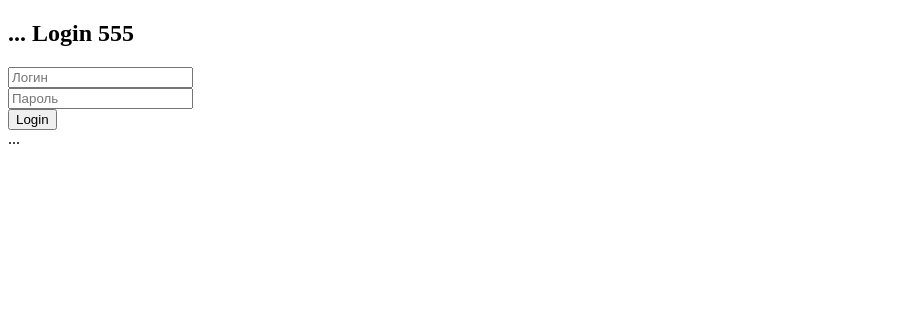
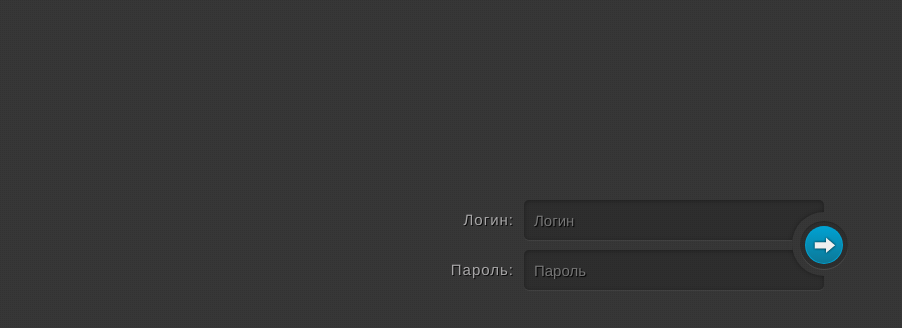
Before and after one commit to Nikita-Seomin/MVD, a React (Create React App) app in the folder Frontend/: page /Auth in a window 1280 px wide. Shown: the top 328 px of the page, without its empty margins (0-902 px from the left). Built offline with nearby package versions, Linux system fonts and the light colour scheme; no server answers.

Commit message:
css style for auth

```diff
--- a/Frontend/src/Components/LoginPage/Login.jsx
+++ b/Frontend/src/Components/LoginPage/Login.jsx
@@ -1,4 +1,5 @@
 import React from 'react';
+import classes from "./Login.module.css"
 import {Formik, Form, Field, ErrorMessage} from "formik";
 import * as Yup from "yup";
 import {loginAxiosAPI} from "../../AxiosAPI/AxiosAPI";
@@ -12,21 +13,19 @@ const validateLoginForm = values => {
     return errors;
 };
 
-const validationSchemaLoginForm = Yup.object().shape( {
+const validationSchemaLoginForm = Yup.object().shape({
 
     password: Yup.string()
-        .min( 0, "Поле должно содержать символы" )
-        .max( 30, "Поле не должно быть больше 30 символов" )
-        .required( "Поле должно содержать символы" )
-} );
+        .min(0, "Поле должно содержать символы")
+        .max(30, "Поле не должно быть больше 30 символов")
+        .required("Поле должно содержать символы")
+});
 
 
 const Login = (props) => {
 
     return (
         <div>
-            <h2> ... Login 555 </h2>
-
             <Formik
                 initialValues={{
                     email: "",
@@ -44,28 +43,33 @@ const Login = (props) => {
                 }}
             >
                 {props => (
-                    <Form onSubmit={props.handleSubmit}>
-                        <div>
+                    <Form onSubmit={props.handleSubmit} className={classes.login} >
+                        <p>
+                            <label htmlFor="login">Логин:</label>
                             <Field
+                                id={classes.login}
                                 name={'email'}
                                 value={props.values.login}
                                 onChange={props.handleChange}
                                 type={'text'}
-                                placeholder={'Логин'} />
-                        </div>
-                        <ErrorMessage name="email" component="div" />
+                                placeholder={'Логин'}/>
+                        </p>
+                        <ErrorMessage name="email" component="div"/>
 
-                        <div>
+                        <p>
+                            <label htmlFor="password">Пароль:</label>
                             <Field
+                                id={classes.password}
                                 name={'password'}
                                 value={props.values.password}
                                 onChange={props.handleChange}
                                 type={'password'}
-                                placeholder={'Пароль'} />
-                        </div>
-                        <ErrorMessage name="password" component="div" />
-
-                        <button type={'submit'}>Login</button>
+                                placeholder={'Пароль'}/>
+                        </p>
+                        <ErrorMessage name="password" component="div"/>
+                        <p className={classes.login_submit}>
+                            <button type={'submit'} className={classes.login_button}>Login</button>
+                        </p>
                     </Form>
                 )}
             </Formik>
--- /dev/null
+++ b/Frontend/src/Components/LoginPage/Login.module.css
@@ -0,0 +1,230 @@
+html, body, div, span, applet, object, iframe,
+h1, h2, h3, h4, h5, h6, p, blockquote, pre,
+a, abbr, acronym, address, big, cite, code,
+del, dfn, em, img, ins, kbd, q, s, samp,
+small, strike, strong, sub, sup, tt, var,
+b, u, i, center,
+dl, dt, dd, ol, ul, li,
+fieldset, form, label, legend,
+table, caption, tbody, tfoot, thead, tr, th, td,
+article, aside, canvas, details, embed,
+figure, figcaption, footer, header, hgroup,
+menu, nav, output, ruby, section, summary,
+time, mark, audio, video {
+    margin: 0;
+    padding: 0;
+    border: 0;
+    font-size: 100%;
+    font: inherit;
+    vertical-align: baseline;
+}
+
+article, aside, details, figcaption, figure,
+footer, header, hgroup, menu, nav, section {
+    display: block;
+}
+
+body {
+    line-height: 1;
+}
+
+ol, ul {
+    list-style: none;
+}
+
+blockquote, q {
+    quotes: none;
+}
+
+blockquote:before, blockquote:after,
+q:before, q:after {
+    content: '';
+    content: none;
+}
+
+table {
+    border-collapse: collapse;
+    border-spacing: 0;
+}
+
+body, .login_submit, .login_submit:before, .login_submit:after {
+    background: #373737 url("./../../Imeges/Auth/bg.png") 0 0 repeat;
+}
+
+body {
+    font: 14px/20px 'Helvetica Neue', Helvetica, Arial, sans-serif;
+    color: #404040;
+}
+
+a {
+    color: #00a1d2;
+    text-decoration: none;
+}
+a:hover {
+    text-decoration: underline;
+}
+
+.login {
+    position: relative;
+    margin: 200px auto;
+    width: 400px;
+    padding-right: 32px;
+    font-weight: 300;
+    color: #a8a7a8;
+    text-shadow: 1px 1px 0 rgba(0, 0, 0, 0.8);
+}
+.login p {
+    margin: 0 0 10px;
+}
+
+input, button, label {
+    font-family: 'Helvetica Neue', Helvetica, Arial, sans-serif;
+    font-size: 15px;
+    font-weight: 300;
+    -webkit-box-sizing: border-box;
+    -moz-box-sizing: border-box;
+    box-sizing: border-box;
+}
+
+input[type=text], input[type=password] {
+    padding: 0 10px;
+    width: 300px;
+    height: 40px;
+    color: #bbb;
+    text-shadow: 1px 1px 1px black;
+    background: rgba(0, 0, 0, 0.16);
+    border: 0;
+    border-radius: 5px;
+    -webkit-box-shadow: inset 0 1px 4px rgba(0, 0, 0, 0.3), 0 1px rgba(255, 255, 255, 0.06);
+    box-shadow: inset 0 1px 4px rgba(0, 0, 0, 0.3), 0 1px rgba(255, 255, 255, 0.06);
+}
+input[type=text]:focus, input[type=password]:focus {
+    color: white;
+    background: rgba(0, 0, 0, 0.1);
+    outline: 0;
+}
+
+label {
+    float: left;
+    width: 100px;
+    line-height: 40px;
+    padding-right: 10px;
+    font-weight: 100;
+    text-align: right;
+    letter-spacing: 1px;
+}
+
+.forgot_password {
+    padding-left: 100px;
+    font-size: 13px;
+    font-weight: 100;
+    letter-spacing: 1px;
+}
+
+.login_submit {
+    position: absolute;
+    top: 12px;
+    right: 0;
+    width: 48px;
+    height: 48px;
+    padding: 8px;
+    border-radius: 32px;
+    -webkit-box-shadow: 0 0 4px rgba(0, 0, 0, 0.35);
+    box-shadow: 0 0 4px rgba(0, 0, 0, 0.35);
+}
+.login_submit:before, .login_submit:after {
+    content: '';
+    z-index: 1;
+    position: absolute;
+}
+.login_submit:before {
+    top: 28px;
+    left: -4px;
+    width: 4px;
+    height: 10px;
+    -webkit-box-shadow: inset 0 1px rgba(255, 255, 255, 0.06);
+    box-shadow: inset 0 1px rgba(255, 255, 255, 0.06);
+}
+.login_submit:after {
+    top: -4px;
+    bottom: -4px;
+    right: -4px;
+    width: 36px;
+}
+
+.login_button {
+    position: relative;
+    z-index: 2;
+    width: 48px;
+    height: 48px;
+    padding: 0 0 48px;
+    /* Fix wrong positioning in Firefox 9 & older (bug 450418) */
+    text-indent: 120%;
+    white-space: nowrap;
+    overflow: hidden;
+    background: none;
+    border: 0;
+    border-radius: 24px;
+    cursor: pointer;
+    -webkit-box-shadow: inset 0 1px 1px rgba(0, 0, 0, 0.2), 0 1px rgba(255, 255, 255, 0.1);
+    box-shadow: inset 0 1px 1px rgba(0, 0, 0, 0.2), 0 1px rgba(255, 255, 255, 0.1);
+    /* Must use another pseudo element for the gradient background because Webkit */
+    /* clips the background incorrectly inside elements with a border-radius.     */
+}
+.login_button:before {
+    content: '';
+    position: absolute;
+    top: 5px;
+    bottom: 5px;
+    left: 5px;
+    right: 5px;
+    background: #00a2d3;
+    border-radius: 24px;
+    background-image: -webkit-linear-gradient(top, #00a2d3, #0d7796);
+    background-image: -moz-linear-gradient(top, #00a2d3, #0d7796);
+    background-image: -o-linear-gradient(top, #00a2d3, #0d7796);
+    background-image: linear-gradient(to bottom, #00a2d3, #0d7796);
+    -webkit-box-shadow: inset 0 0 0 1px #00a2d3, 0 0 0 5px rgba(0, 0, 0, 0.16);
+    box-shadow: inset 0 0 0 1px #00a2d3, 0 0 0 5px rgba(0, 0, 0, 0.16);
+}
+.login_button:active:before {
+    background: #0591ba;
+    background-image: -webkit-linear-gradient(top, #0591ba, #00a2d3);
+    background-image: -moz-linear-gradient(top, #0591ba, #00a2d3);
+    background-image: -o-linear-gradient(top, #0591ba, #00a2d3);
+    background-image: linear-gradient(to bottom, #0591ba, #00a2d3);
+}
+.login_button:after {
+    content: '';
+    position: absolute;
+    top: 15px;
+    left: 12px;
+    width: 25px;
+    height: 19px;
+    background: url("./../../Imeges/Auth/arrow.png") 0 0 no-repeat;
+}
+
+::-moz-focus-inner {
+    border: 0;
+    padding: 0;
+}
+
+.lt-ie9 input[type=text], .lt-ie9 input[type=password] {
+    line-height: 40px;
+    background: #282828;
+}
+.lt-ie9 .login_submit {
+    position: absolute;
+    top: 12px;
+    right: -28px;
+    padding: 4px;
+}
+.lt-ie9 .login_submit:before, .lt-ie9 .login_submit:after {
+    display: none;
+}
+.lt-ie9 .login_button {
+    line-height: 48px;
+}
+.lt-ie9 .about {
+    background: #313131;
+}
--- a/Frontend/src/Data/Reducers/Login/LoginReducer.js
+++ b/Frontend/src/Data/Reducers/Login/LoginReducer.js
@@ -4,7 +4,7 @@ import {createSlice} from "@reduxjs/toolkit";
 const authSlice =  createSlice({
     name: "authSlice",
     initialState: {
-        userName: 'qwer'
+        userName: ''
     },
     reducers: {
         postUserName: function (state, action) {
```
Also changed, not shown: Frontend/src/Imeges/Auth/arrow.png (added), Frontend/src/Imeges/Auth/bg.png (added).
